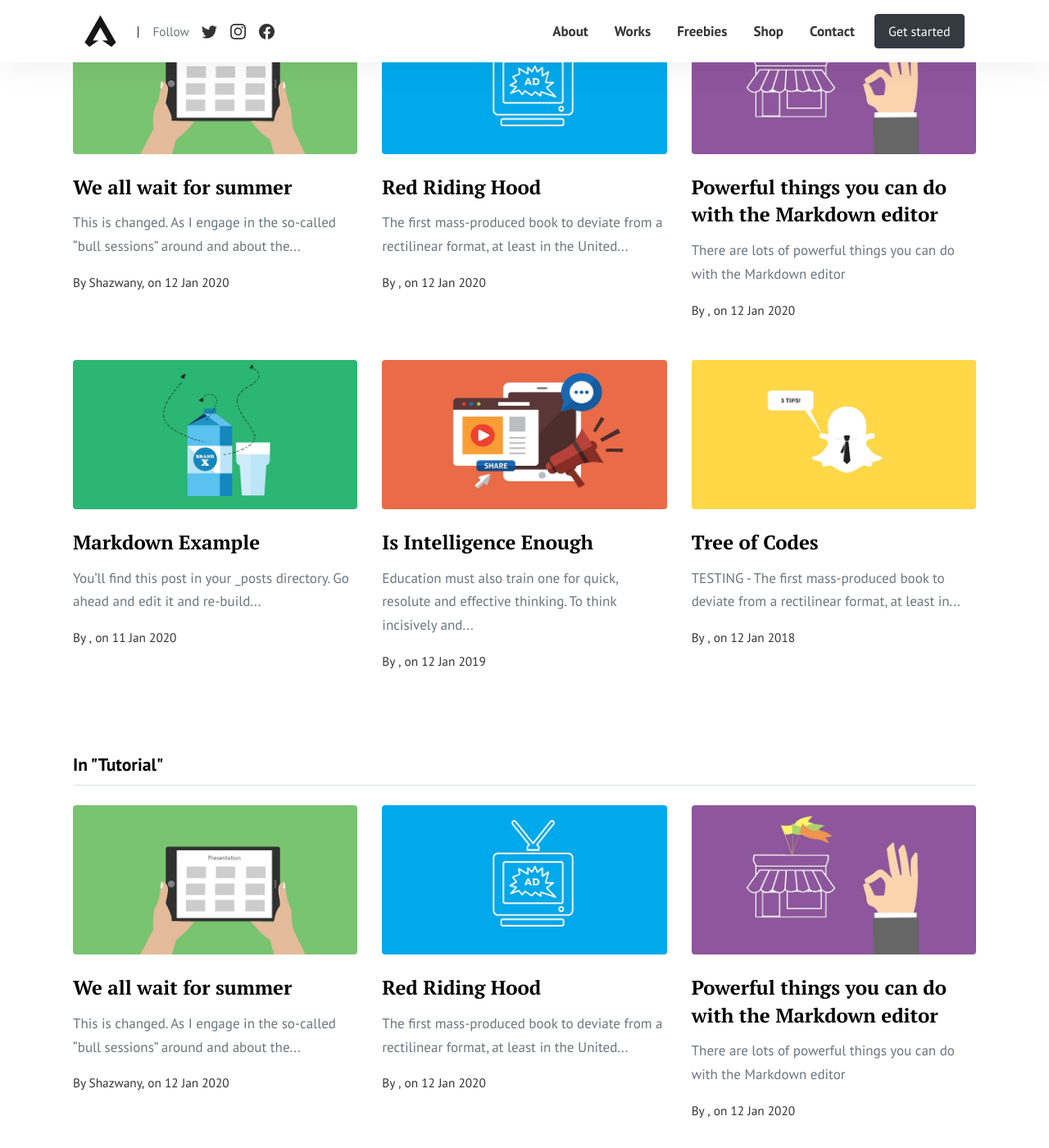
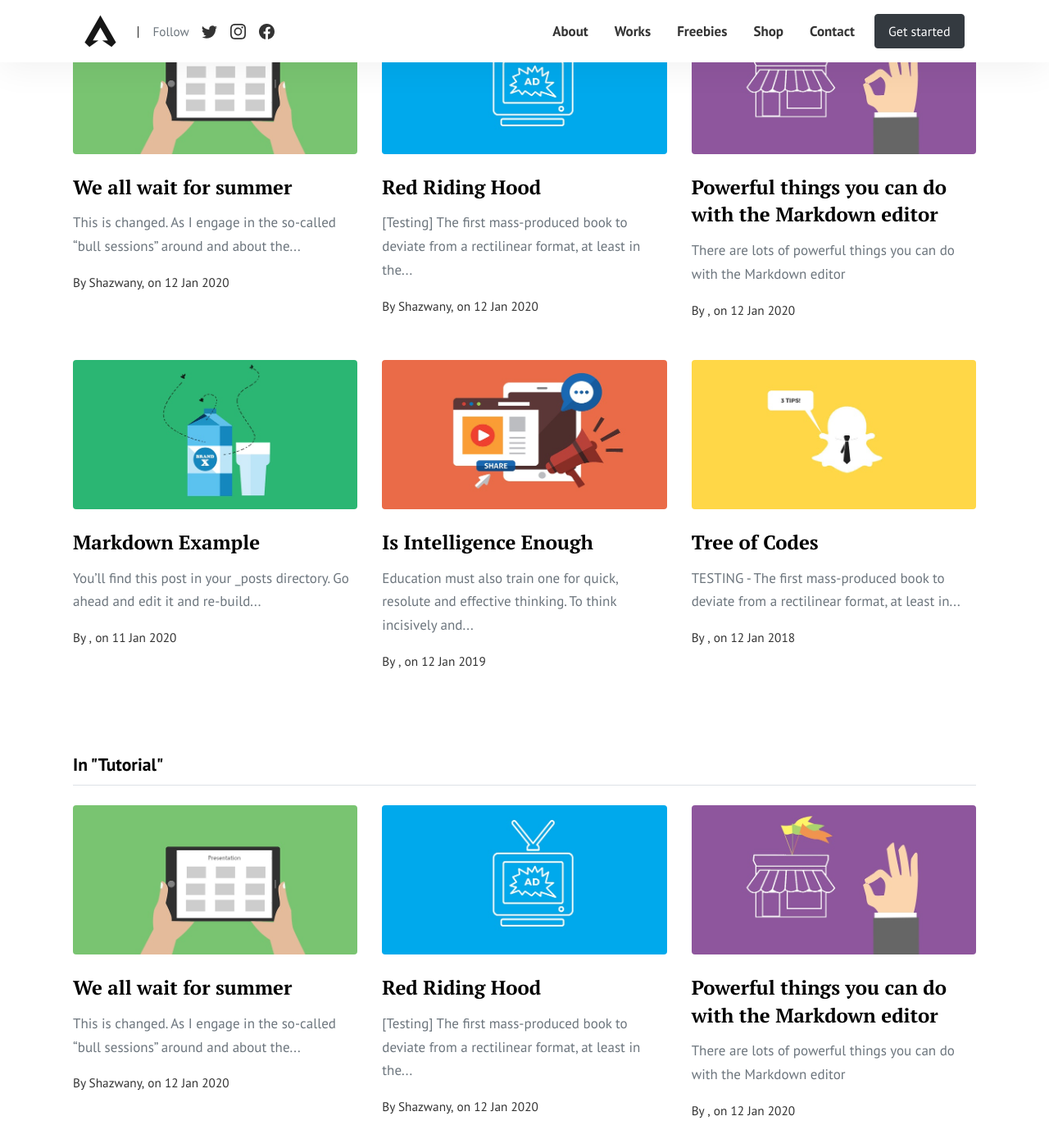
Before and after one commit to Shazwany/shazwany.github.io, a Jekyll site: the page built from pages/categories.html, in a window 1280 px wide and 1400 px high, scrolled down 225 px. Shown: the whole window at 82% size. Built offline with Jekyll 4.4.1, drawn with Linux system fonts in a browser that asks for light colours.

Commit message:
Update 2020-01-12-red-riding.md

```diff
--- a/_posts/2020-01-12-red-riding.md
+++ b/_posts/2020-01-12-red-riding.md
@@ -1,11 +1,11 @@
 ---
 layout: post
 title:  "Red Riding Hood"
-author: sal
+author: shazwany
 categories: [ Jekyll, tutorial ]
 image: assets/images/3.jpg
 ---
-The first mass-produced book to deviate from a rectilinear format, at least in the United States, is thought to be this 1863 edition of Red Riding Hood, cut into the shape of the protagonist herself with the troublesome wolf curled at her feet. Produced by the Boston-based publisher Louis Prang, this is the first in their “Doll Series”, a set of five “die-cut” books, known also as shape books — the other titles being Robinson Crusoe, Goody Two-Shoes (also written by Red Riding Hood author Lydia Very), Cinderella, and King Winter.
+[Testing] The first mass-produced book to deviate from a rectilinear format, at least in the United States, is thought to be this 1863 edition of Red Riding Hood, cut into the shape of the protagonist herself with the troublesome wolf curled at her feet. Produced by the Boston-based publisher Louis Prang, this is the first in their “Doll Series”, a set of five “die-cut” books, known also as shape books — the other titles being Robinson Crusoe, Goody Two-Shoes (also written by Red Riding Hood author Lydia Very), Cinderella, and King Winter.
 
 An 1868 Prang catalogue would later claim that such “books in the shape of a regular paper Doll… originated with us”.
 
```
